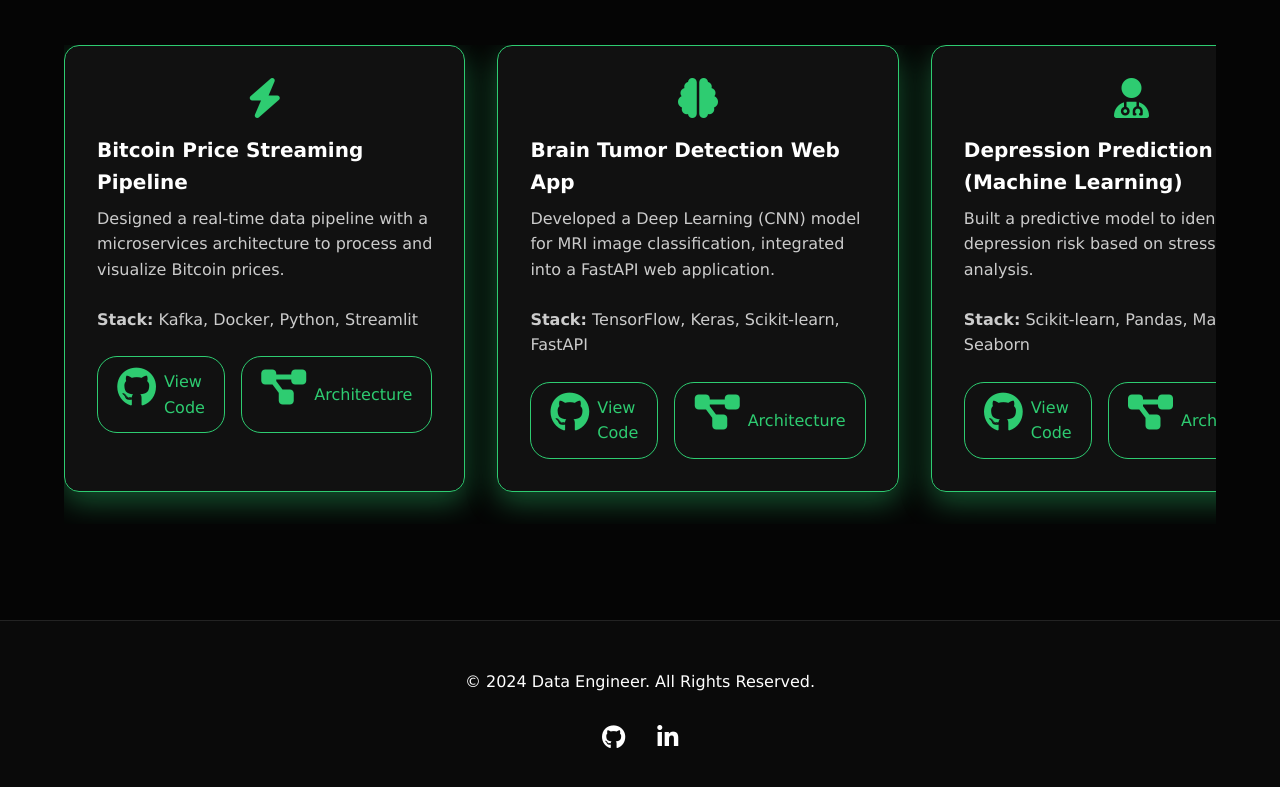
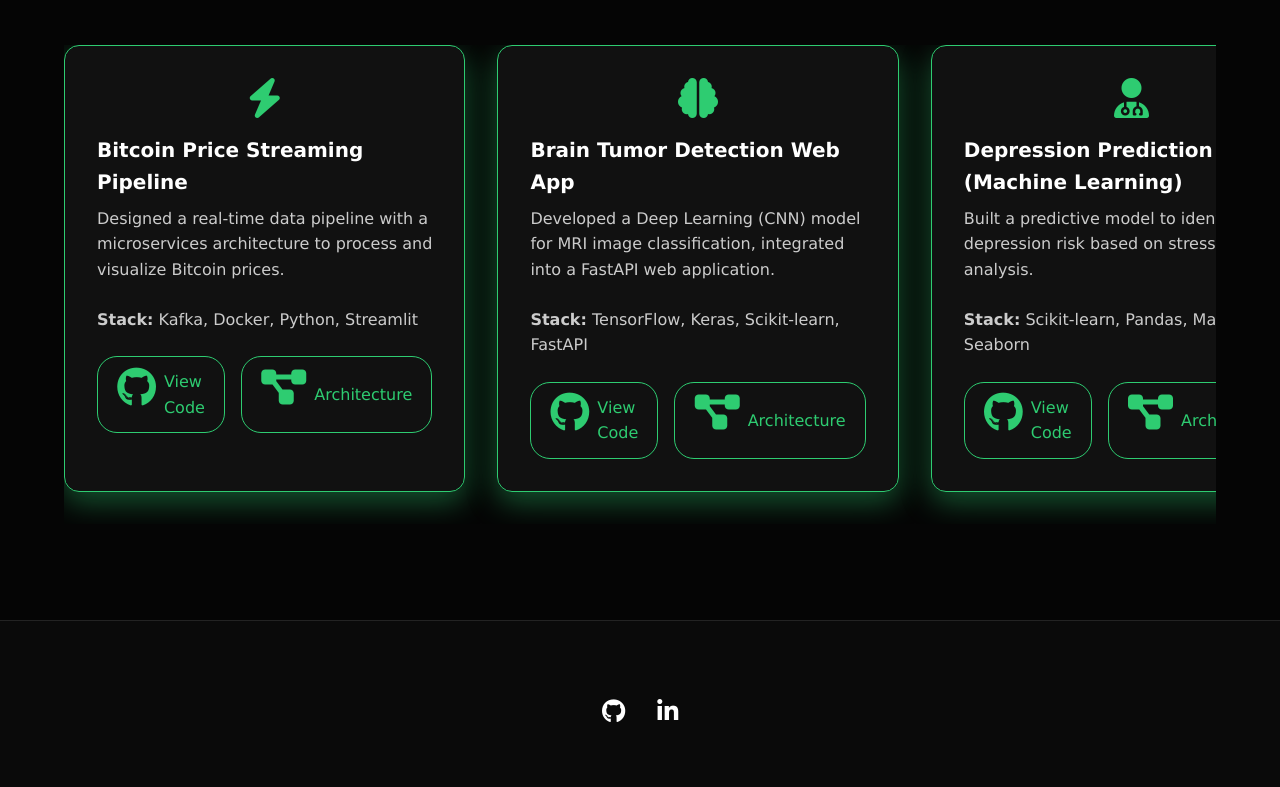
Before and after one commit to amineel-crypto/portfolio, a plain HTML site: page index.html in a window 1280 px wide. Shown: the part 1488-2275 px from the top of the page. Drawn offline with Linux system fonts and the light colour scheme.

Commit message:
Changes to be committed: 	modified:   index.html

```diff
--- a/index.html
+++ b/index.html
@@ -133,7 +133,6 @@
     <!-- Contact & Footer Section -->
     <footer id="contact">
         <!-- Corrected footer structure and copyright symbol -->
-        <p>© 2024 Data Engineer. All Rights Reserved.</p>
         <div class="social-links">
             <!-- TODO: Add your real social media links -->
             <a href="https://github.com/amineel-crypto"><i class="fab fa-github"></i></a>
```
